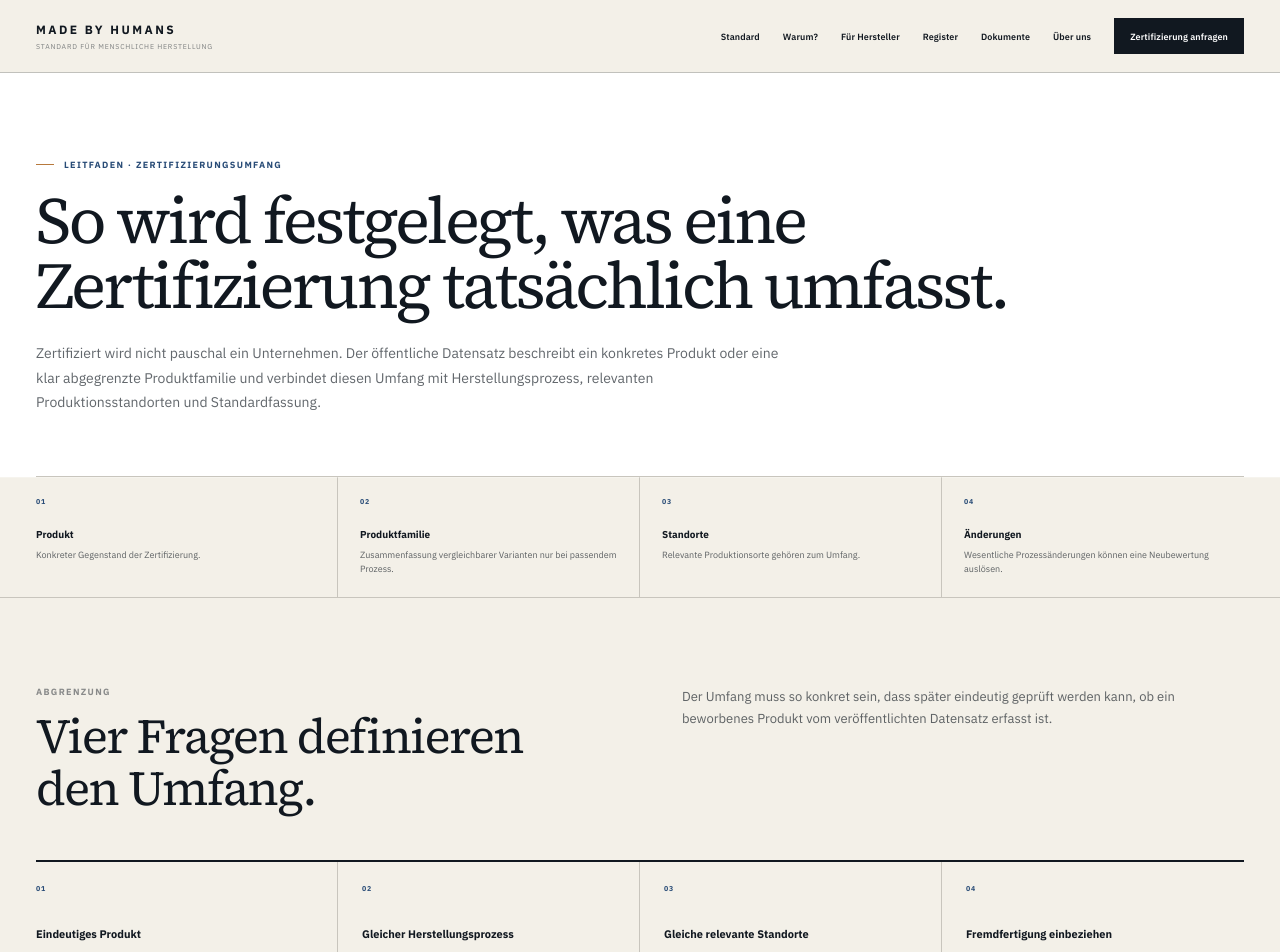
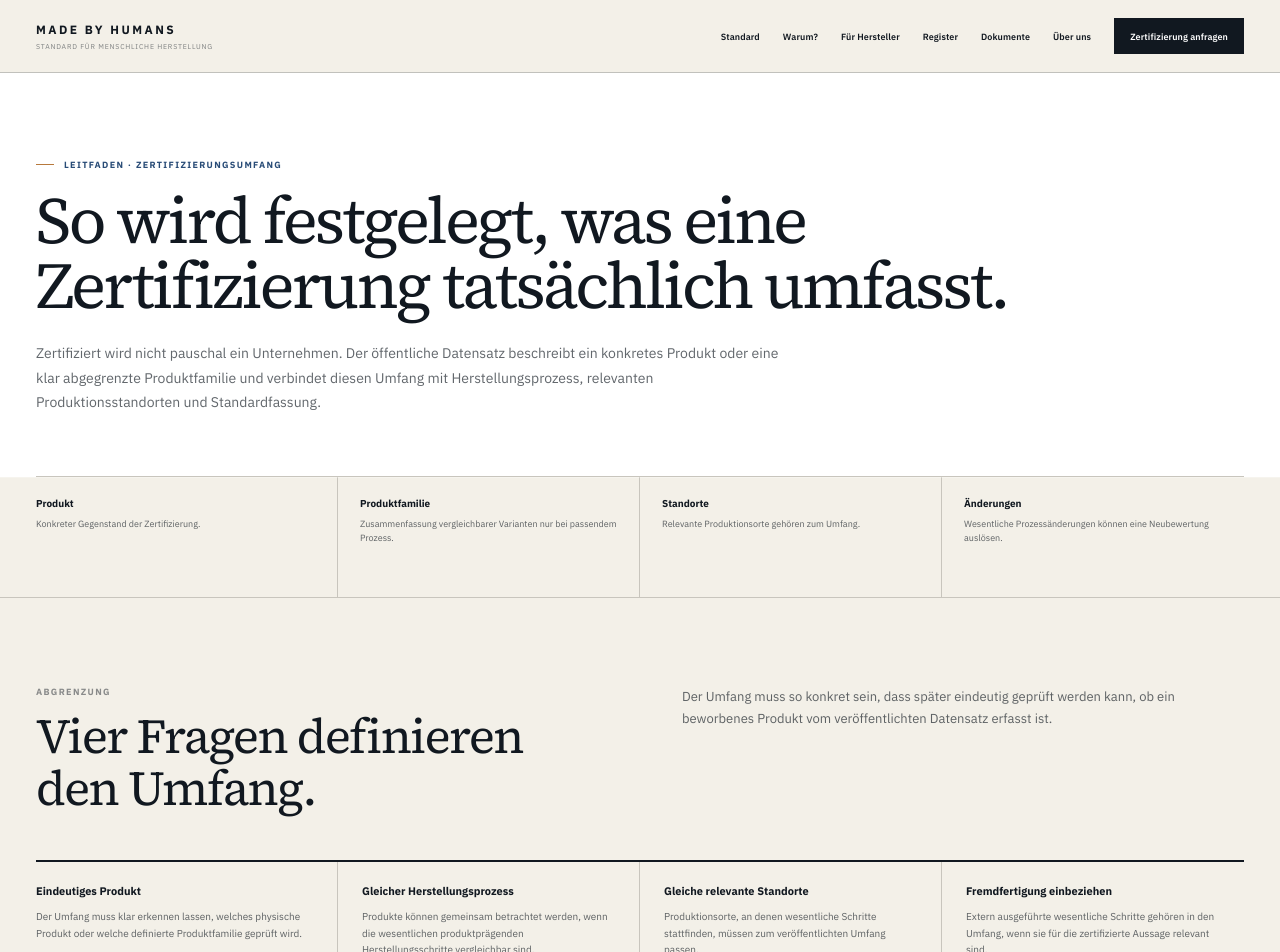
Before and after one commit to dennis-glaser-coder/human-certification-web, a Next.js app: page /leitfaden/zertifizierungsumfang in a window 1280 px wide. Shown: the top 952 px of the page. Built offline with nearby package versions, Linux system fonts and the light colour scheme.

Commit message:
Scope-Leitfaden von dekorativen Nummern befreien

```diff
--- a/src/app/leitfaden/zertifizierungsumfang/page.js
+++ b/src/app/leitfaden/zertifizierungsumfang/page.js
@@ -47,10 +47,10 @@ export default function ScopeGuidePage() {
 
       <section className="guideMetaBand">
         <div className="shell guideMetaGrid">
-          <div><span>01</span><strong>Produkt</strong><p>Konkreter Gegenstand der Zertifizierung.</p></div>
-          <div><span>02</span><strong>Produktfamilie</strong><p>Zusammenfassung vergleichbarer Varianten nur bei passendem Prozess.</p></div>
-          <div><span>03</span><strong>Standorte</strong><p>Relevante Produktionsorte gehören zum Umfang.</p></div>
-          <div><span>04</span><strong>Änderungen</strong><p>Wesentliche Prozessänderungen können eine Neubewertung auslösen.</p></div>
+          <div><strong>Produkt</strong><p>Konkreter Gegenstand der Zertifizierung.</p></div>
+          <div><strong>Produktfamilie</strong><p>Zusammenfassung vergleichbarer Varianten nur bei passendem Prozess.</p></div>
+          <div><strong>Standorte</strong><p>Relevante Produktionsorte gehören zum Umfang.</p></div>
+          <div><strong>Änderungen</strong><p>Wesentliche Prozessänderungen können eine Neubewertung auslösen.</p></div>
         </div>
       </section>
 
@@ -67,9 +67,8 @@ export default function ScopeGuidePage() {
         </div>
 
         <div className="guideRuleGrid">
-          {scopeRules.map(([title, copy], index) => (
+          {scopeRules.map(([title, copy]) => (
             <article key={title}>
-              <span>{String(index + 1).padStart(2, '0')}</span>
               <strong>{title}</strong>
               <p>{copy}</p>
             </article>
@@ -109,9 +108,8 @@ export default function ScopeGuidePage() {
             <h2>Wann der bestehende Umfang neu geprüft werden sollte.</h2>
           </div>
           <div className="guideChecklist">
-            {changeTriggers.map((item, index) => (
+            {changeTriggers.map((item) => (
               <article key={item}>
-                <span>{String(index + 1).padStart(2, '0')}</span>
                 <p>{item}</p>
               </article>
             ))}
```
